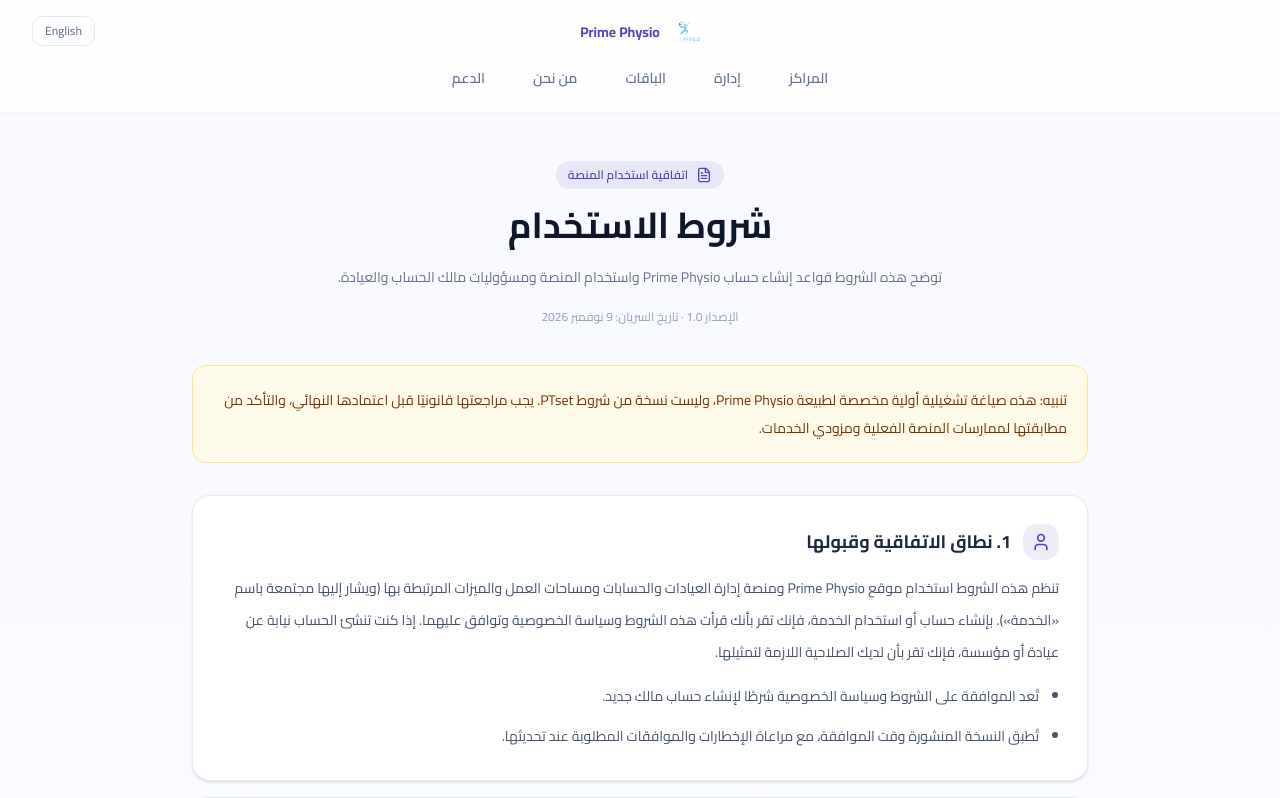
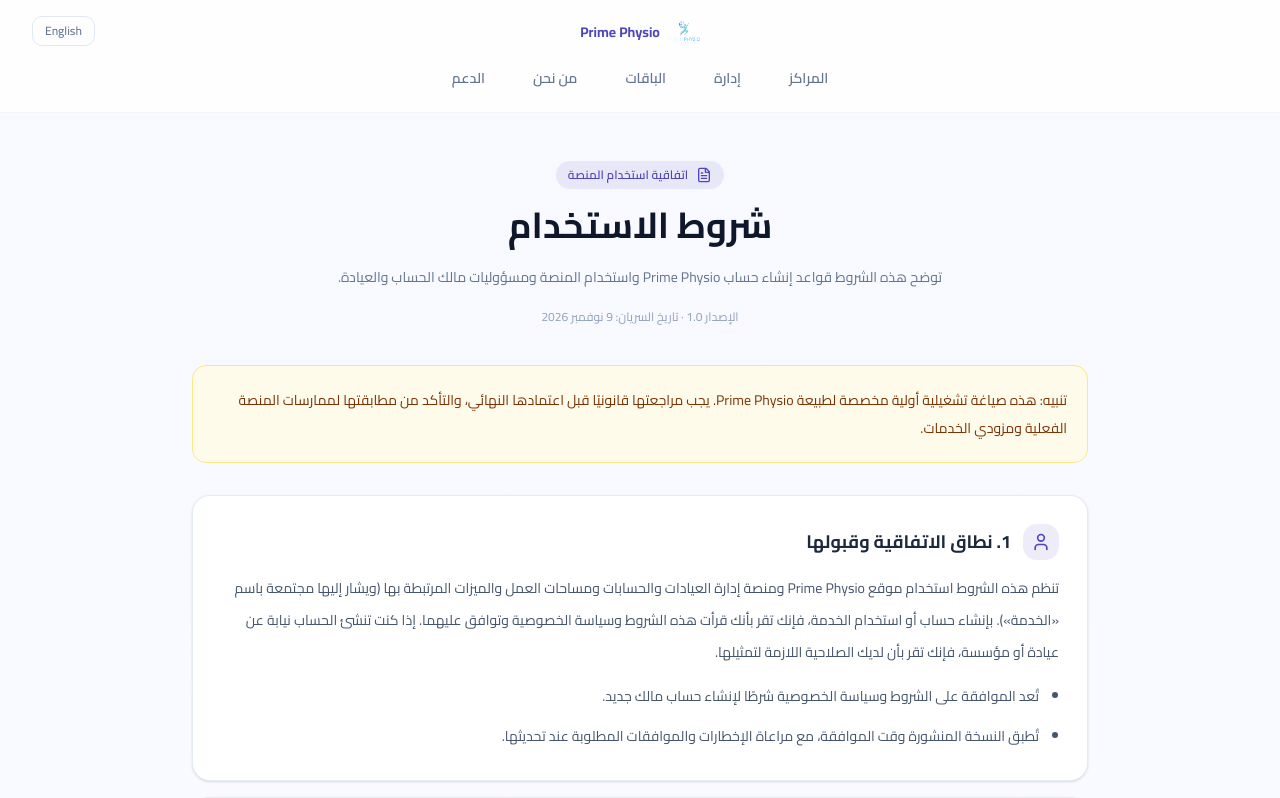
Before and after one commit to ahmedsalamaahmed28-a11y/Prime-Physio, a Next.js app: page /terms in a window 1280 px wide. Shown: the top 798 px of the page. Built offline with nearby package versions, Linux system fonts and the light colour scheme; no server answers.

Commit message:
Remove unrelated PTset reference from Prime Physio terms

```diff
--- a/src/app/terms/page.tsx
+++ b/src/app/terms/page.tsx
@@ -136,7 +136,7 @@ export default function TermsPage() {
           <p className="mt-4 text-xs text-slate-400">{isRtl ? "الإصدار 1.0 · تاريخ السريان: 9 نوفمبر 2026" : "Version 1.0 · Effective: November 9, 2026"}</p>
         </header>
         <div className="mb-8 rounded-xl border border-amber-200 bg-amber-50 p-4 text-xs leading-7 text-amber-900 sm:p-5 sm:text-sm">
-          {isRtl ? "تنبيه: هذه صياغة تشغيلية أولية مخصصة لطبيعة Prime Physio، وليست نسخة من شروط PTset. يجب مراجعتها قانونيًا قبل اعتمادها النهائي، والتأكد من مطابقتها لممارسات المنصة الفعلية ومزودي الخدمات." : "Notice: These are preliminary operational terms tailored to Prime Physio, not a copy of PTset's terms. They should be reviewed by qualified counsel and checked against the platform's actual practices and service providers before final adoption."}
+          {isRtl ? "تنبيه: هذه صياغة تشغيلية أولية مخصصة لطبيعة Prime Physio. يجب مراجعتها قانونيًا قبل اعتمادها النهائي، والتأكد من مطابقتها لممارسات المنصة الفعلية ومزودي الخدمات." : "Notice: These are preliminary operational terms tailored to Prime Physio. They should be reviewed by qualified counsel and checked against the platform's actual practices and service providers before final adoption."}
         </div>
         <div className="space-y-4">
           {sections.map((section, index) => {
```
